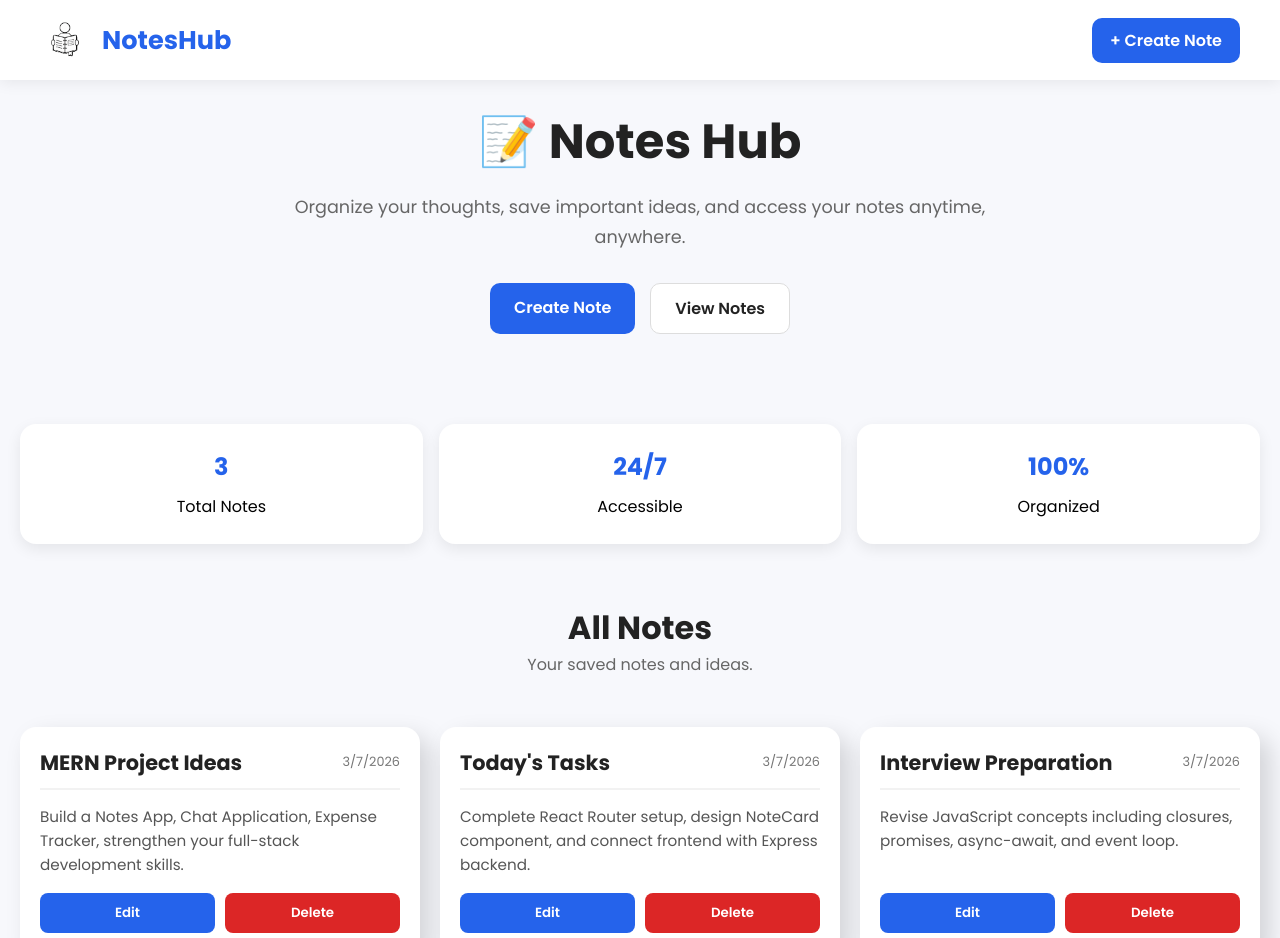
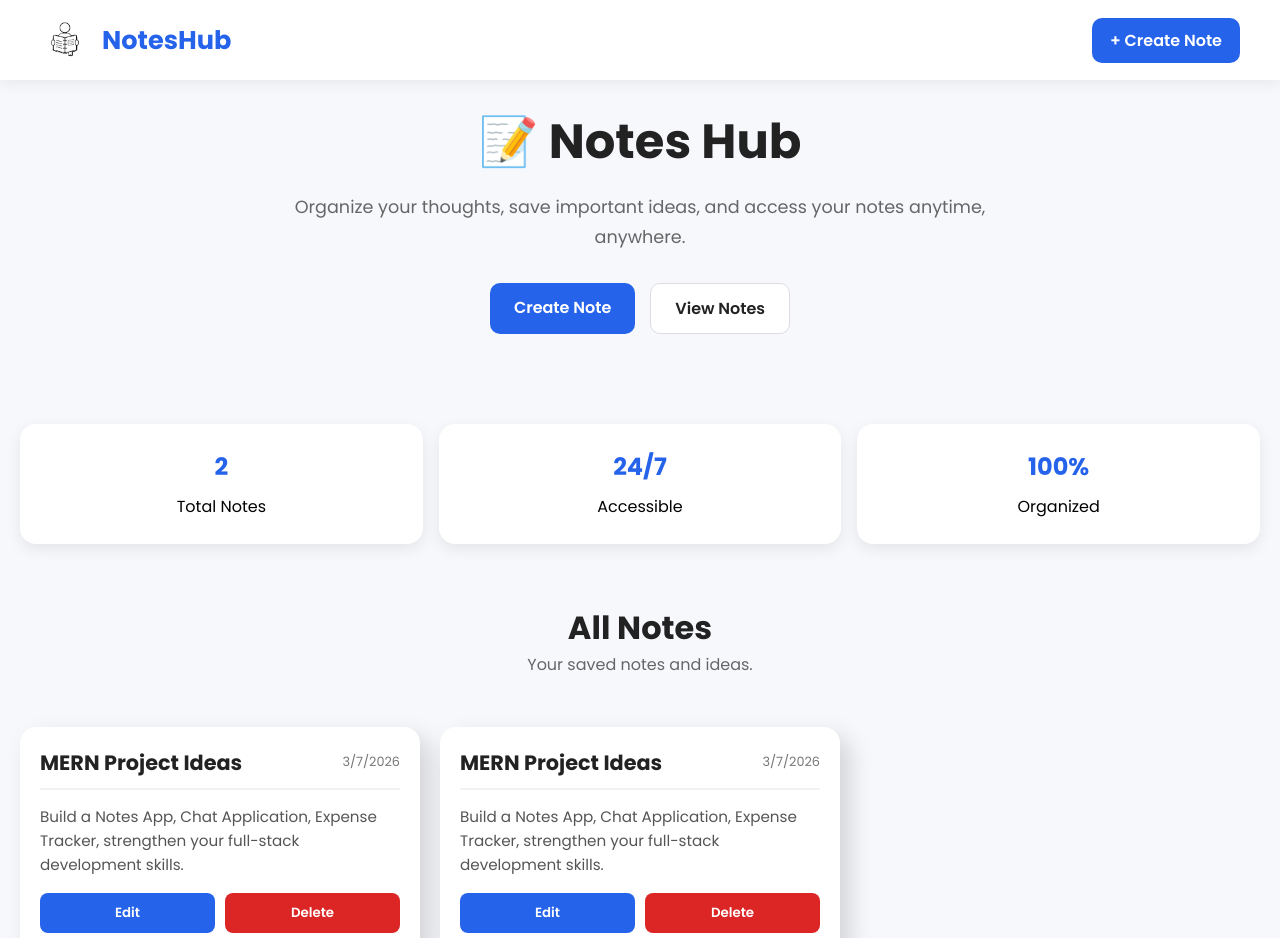
Before and after one commit to rehanraja-webdev/Notes-App, a React app in the folder frontend/: page / in a window 1280 px wide. Shown: the top 938 px of the page. Built offline with nearby package versions, Linux system fonts and the light colour scheme; the HTML template or start-up script is replaced by a standard one.

Commit message:
Add the Create Note functionality

```diff
--- a/frontend/src/App.jsx
+++ b/frontend/src/App.jsx
@@ -3,13 +3,31 @@ import Login from "./pages/Login/Login";
 import Home from "./pages/Home/Home";
 import CreateNote from "./pages/Create Note/CreateNote";
 import Layout from "./components/Layout";
+import { useState } from "react";
 
 const App = () => {
+  const [notes, setNotes] = useState([
+    {
+      _id: 1,
+      title: "MERN Project Ideas",
+      content:
+        "Build a Notes App, Chat Application, Expense Tracker, strengthen your full-stack development skills.",
+    },
+    {
+      _id: 2,
+      title: "MERN Project Ideas",
+      content:
+        "Build a Notes App, Chat Application, Expense Tracker, strengthen your full-stack development skills.",
+    },
+  ]);
   return (
     <Routes>
       <Route element={<Layout />}>
-        <Route path="/" element={<Home />} />
-        <Route path="/create-note" element={<CreateNote />} />
+        <Route path="/" element={<Home notes={notes} />} />
+        <Route
+          path="/create-note"
+          element={<CreateNote setNotes={setNotes} notes={notes} />}
+        />
       </Route>
       <Route path="/login" element={<Login />} />
     </Routes>
--- a/frontend/src/pages/Create Note/CreateNote.jsx
+++ b/frontend/src/pages/Create Note/CreateNote.jsx
@@ -1,7 +1,25 @@
 import "./CreateNote.css";
-import { Link } from "react-router-dom";
+import { Link, useNavigate } from "react-router-dom";
+import { useRef } from "react";
 
-const CreateNote = () => {
+const CreateNote = ({ setNotes, notes }) => {
+  const titleRef = useRef("");
+  const contentRef = useRef("");
+  const navigate = useNavigate();
+
+  const handleOnSubmit = (e) => {
+    e.preventDefault();
+
+    const title = titleRef.current.value;
+    const content = contentRef.current.value;
+
+    const newNote = { _id: Date.now(), title, content };
+
+    setNotes([...notes, newNote]);
+
+    navigate("/");
+    console.log(title, content);
+  };
   return (
     <div className="create-note-page">
       <div className="create-note-container">
@@ -10,11 +28,12 @@ const CreateNote = () => {
           Capture your thoughts, ideas, and important information.
         </p>
 
-        <form className="note-form">
+        <form onSubmit={handleOnSubmit} className="note-form">
           <div className="form-group">
             <label>Title</label>
             <input
               type="text"
+              ref={titleRef}
               placeholder="Enter note title..."
               maxLength={100}
             />
@@ -22,7 +41,11 @@ const CreateNote = () => {
 
           <div className="form-group">
             <label>Content</label>
-            <textarea placeholder="Write your note here..." rows="3"></textarea>
+            <textarea
+              ref={contentRef}
+              placeholder="Write your note here..."
+              rows="3"
+            ></textarea>
           </div>
 
           <div className="button-group">
--- a/frontend/src/pages/Home/Home.jsx
+++ b/frontend/src/pages/Home/Home.jsx
@@ -1,30 +1,8 @@
-import { useState } from "react";
 import "./Home.css";
 import NoteCard from "../../components/NoteCard";
 import { Link } from "react-router-dom";
 
-const Home = () => {
-  const [notes] = useState([
-    {
-      _id: 1,
-      title: "MERN Project Ideas",
-      content:
-        "Build a Notes App, Chat Application, Expense Tracker, strengthen your full-stack development skills.",
-    },
-    {
-      _id: 2,
-      title: "Today's Tasks",
-      content:
-        "Complete React Router setup, design NoteCard component, and connect frontend with Express backend.",
-    },
-    {
-      _id: 3,
-      title: "Interview Preparation",
-      content:
-        "Revise JavaScript concepts including closures, promises, async-await, and event loop.",
-    },
-  ]);
-
+const Home = ({ notes }) => {
   return (
     <div className="homepage">
       {notes.length > 0 && (
```
